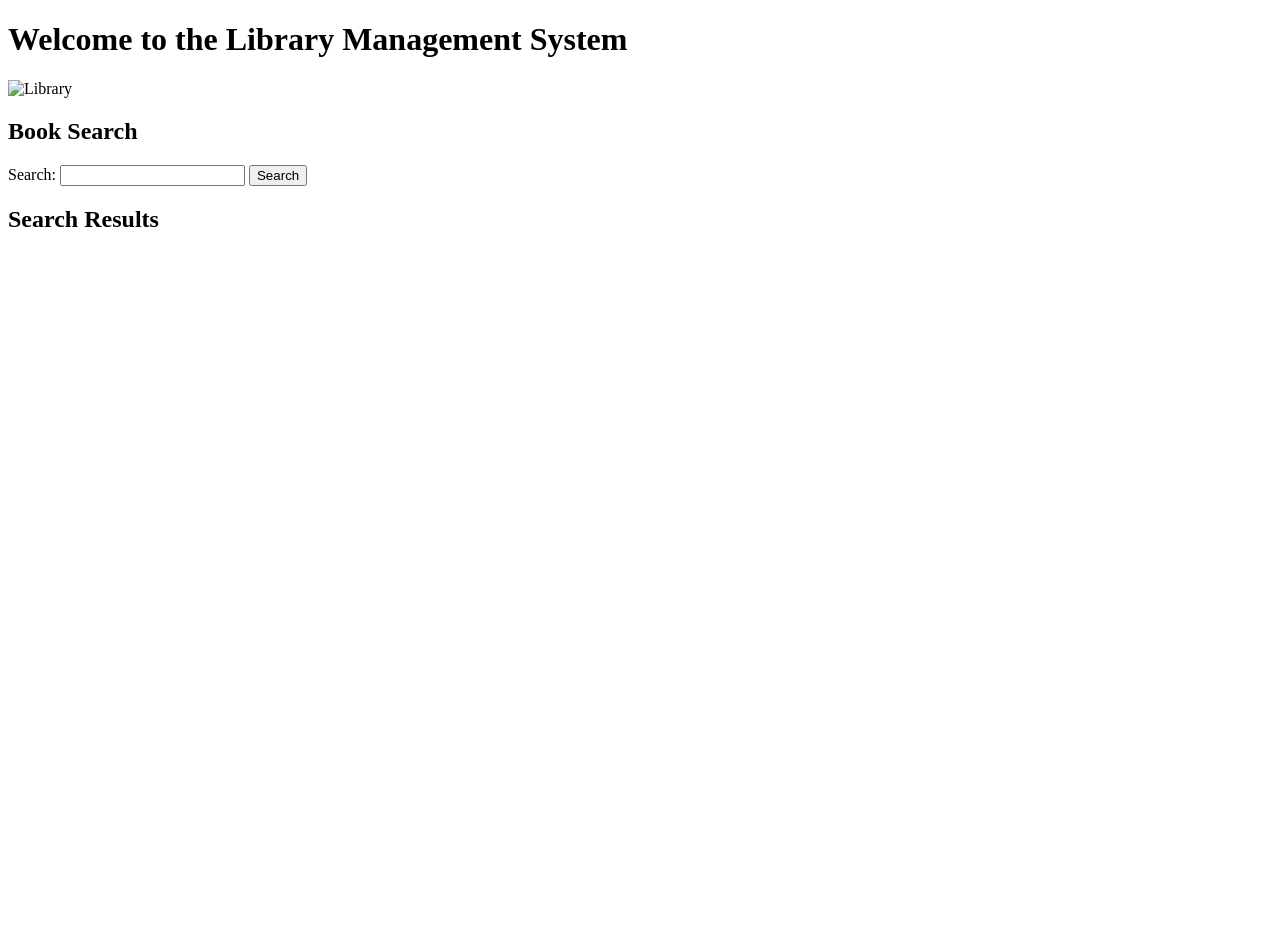
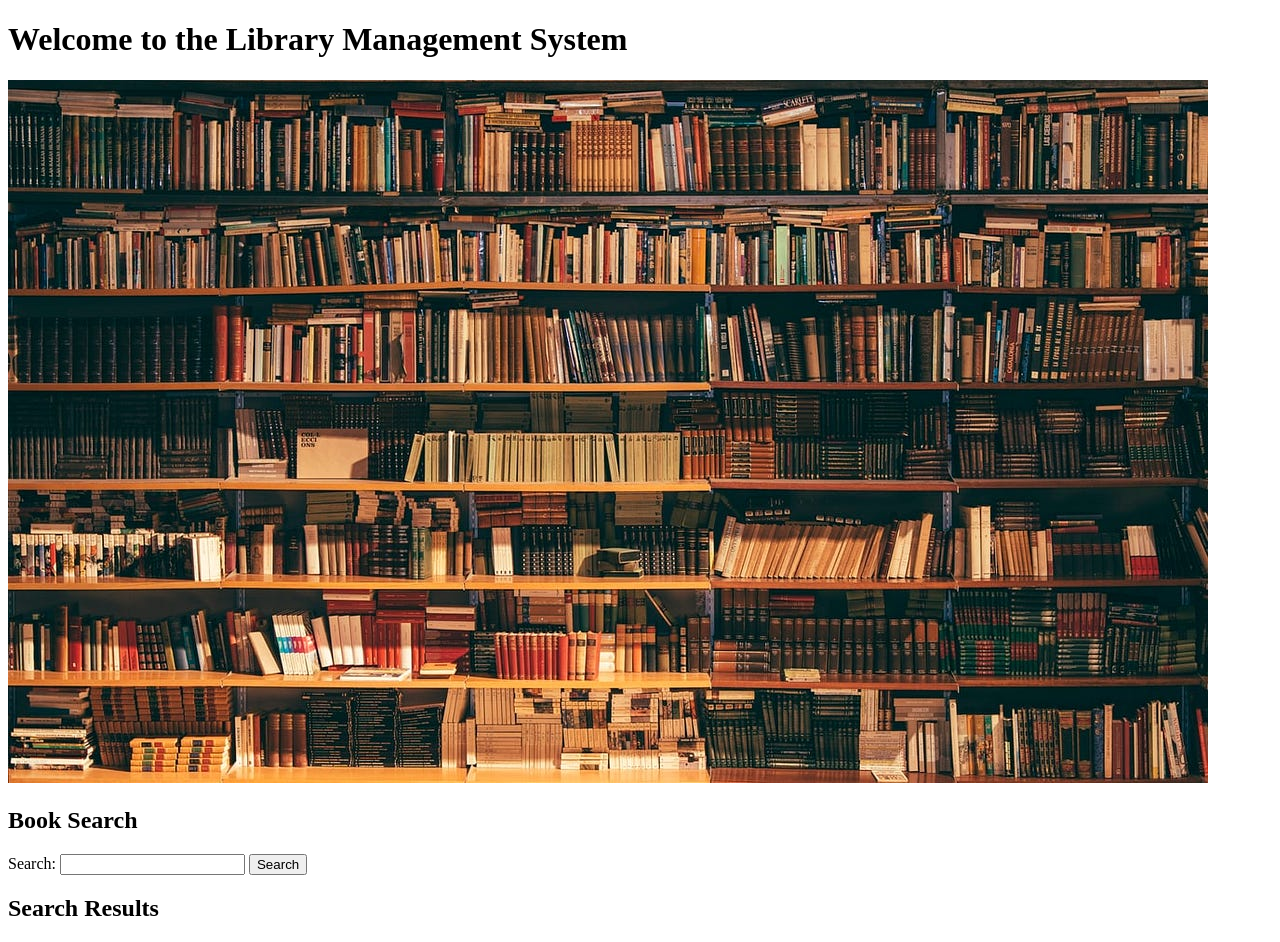
Before and after one commit to kidsam999/LiblaryManagementDICT122, a plain HTML site: page index.html in a window 1280 px wide. Before the commit the page ends 800 px from the top, so only its background shows below. Drawn offline with Linux system fonts and the light colour scheme.

Commit message:
Learning HTML:   index.html

```diff
--- a/index.html
+++ b/index.html
@@ -7,7 +7,7 @@
 <body>
 <div class="container">
 <h1>Welcome to the Library Management System</h1>
-<img src="images/library.png" alt="Library" class="banner">
+<img src="images/liblary.jpg" alt="Library" class="banner">
 <p>
 <!-- PHP code to check if user is logged in and display
 appropriate links will be added later -->
```
